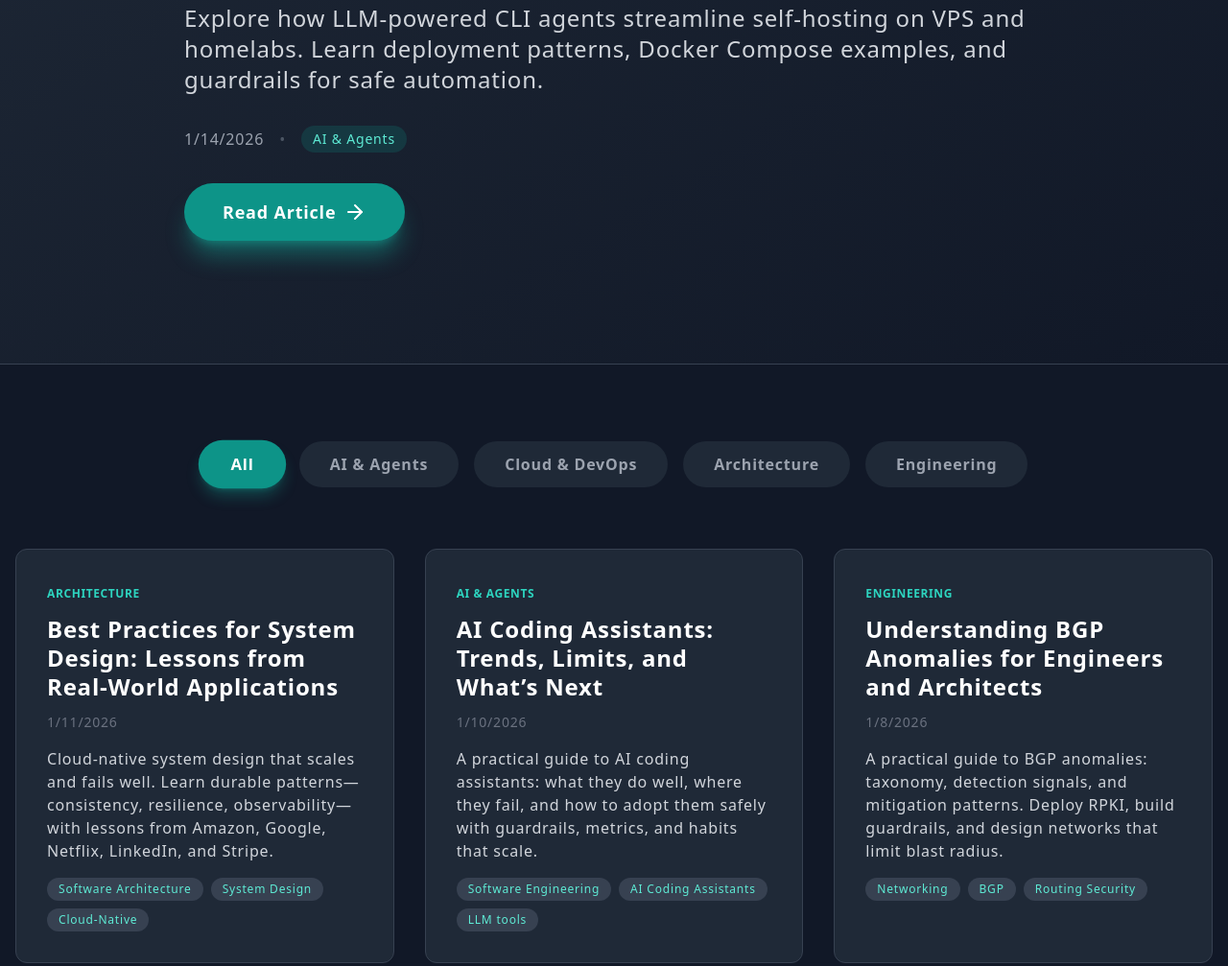
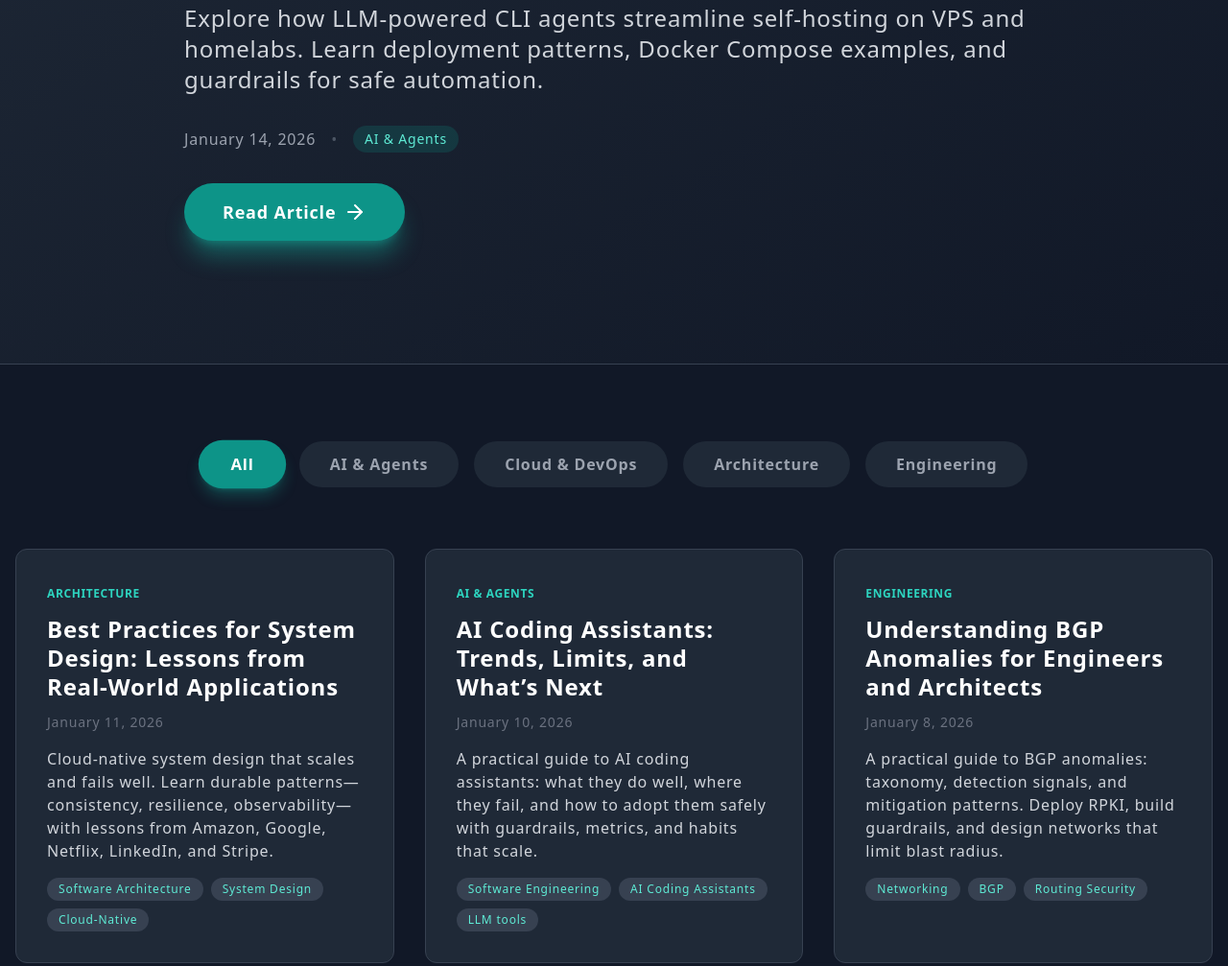
Before and after one commit to cwilkins507/my-portfolio, an Astro site: page / in a window 1280 px wide. Shown: the part 469-1476 px from the top of the page at 96% size. Built offline with nearby package versions, Linux system fonts and the light colour scheme; Astro itself is replaced by a stand-in of ours.

Commit message:
fix hydration error

```diff
--- a/src/components/Articles.jsx
+++ b/src/components/Articles.jsx
@@ -20,6 +20,15 @@ const getCategoryForArticle = (tags) => {
     }
   }
   return 'Engineering';
+};
+
+const formatDate = (dateString) => {
+  return new Date(dateString).toLocaleDateString('en-US', {
+    year: 'numeric',
+    month: 'long',
+    day: 'numeric',
+    timeZone: 'UTC'
+  });
 };
 
 const ArticleList = ({ articles = [] }) => {
@@ -47,7 +56,7 @@ const ArticleList = ({ articles = [] }) => {
                 {featuredArticle.excerpt}
               </p>
               <div className="flex items-center gap-4 mb-8">
-                <span className="text-gray-400">{new Date(featuredArticle.date).toLocaleDateString()}</span>
+                <span className="text-gray-400">{formatDate(featuredArticle.date)}</span>
                 <span className="text-gray-600">•</span>
                 <span className="bg-teal-600/20 text-teal-300 text-sm px-3 py-1 rounded-full">
                   {getCategoryForArticle(featuredArticle.tags)}
@@ -97,7 +106,7 @@ const ArticleList = ({ articles = [] }) => {
                 {article.title}
               </h2>
               <div className="text-gray-500 text-sm mb-4">
-                {new Date(article.date).toLocaleDateString()}
+                {formatDate(article.date)}
               </div>
               <p className="text-gray-300 mb-4">{article.excerpt}</p>
               <div className="flex gap-2 flex-wrap">
```
